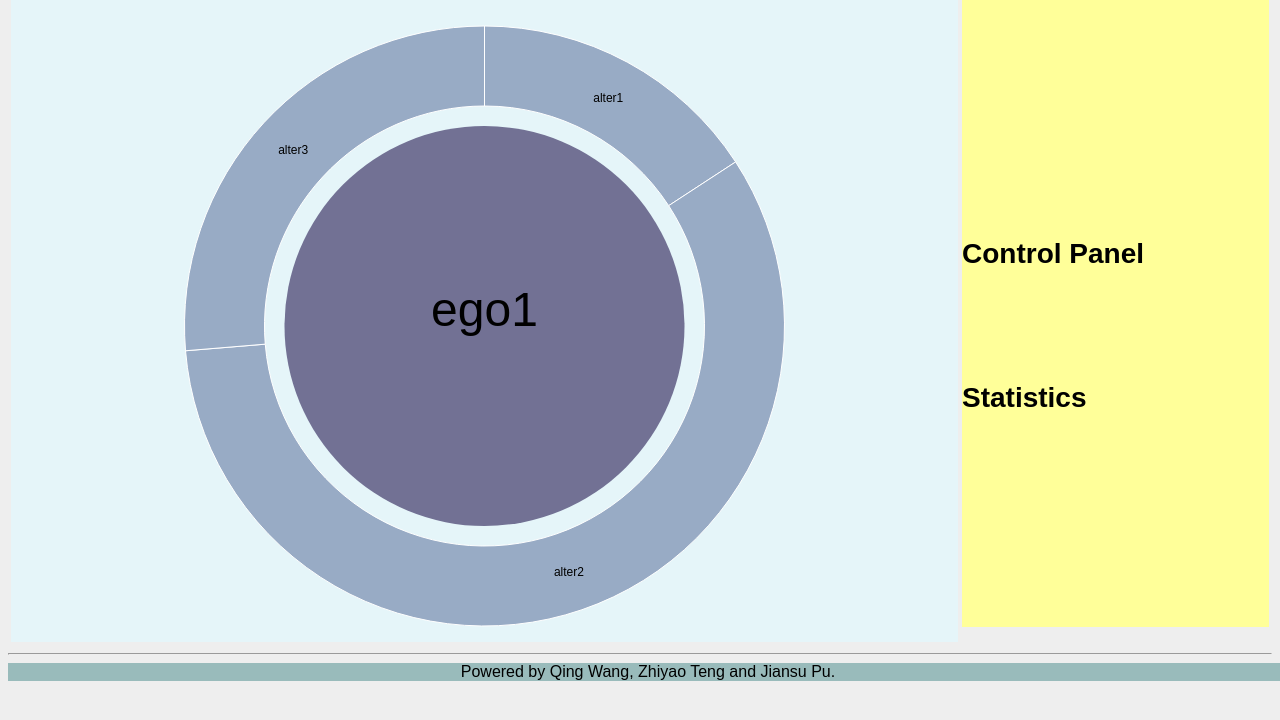
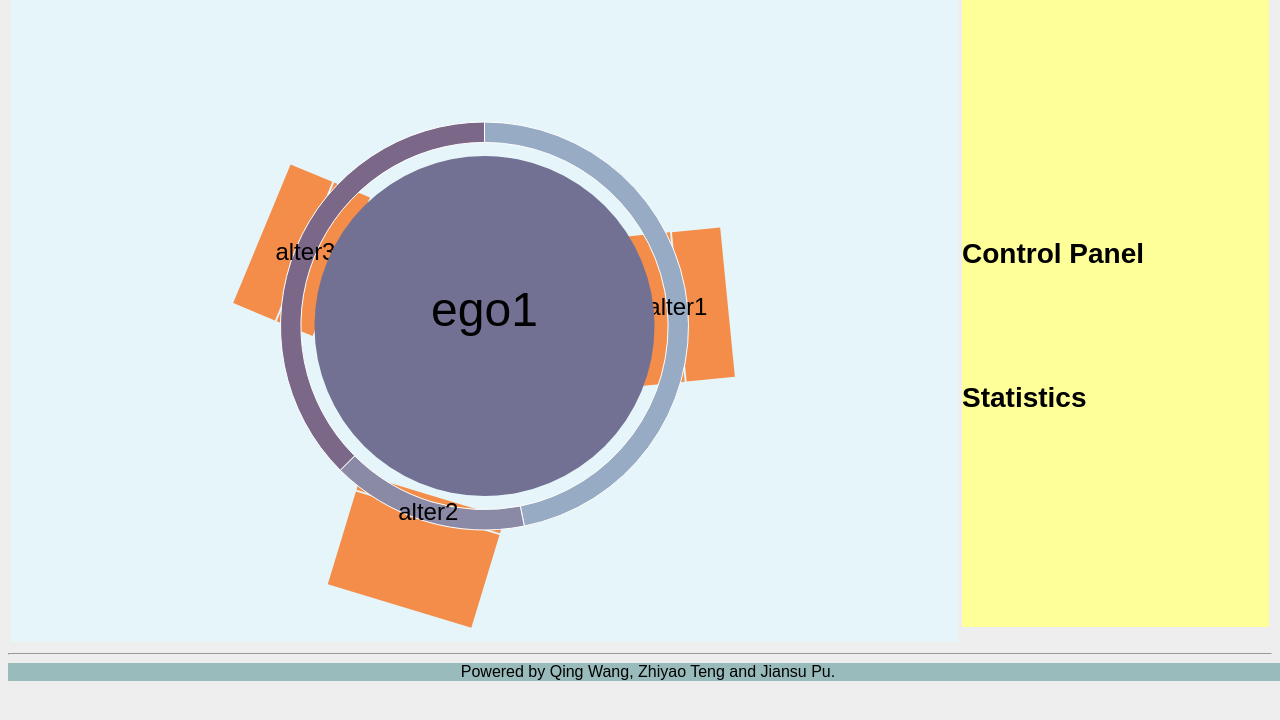
Before and after one commit to Vincent-wq/Ego-Vis, a plain HTML site: page index.html in a window 1280 px wide. Shown: the part 186-906 px from the top of the page. Drawn offline with Linux system fonts and the light colour scheme.

Commit message:
donut with radical bars

```diff
--- a/data/egoTemplate.json
+++ b/data/egoTemplate.json
@@ -2,10 +2,10 @@
 	"egos":
 	       [{
              "nodes" : [
-                       {"name": "ego1",   "ntype": 0, "w": 90},
-                       {"name": "alter1", "ntype": 1, "w": 21},
-    	               {"name": "alter2", "ntype": 1, "w": 77},
-    	               {"name": "alter3", "ntype": 1, "w": 35}
+                       {"name": "ego1",   "ntype": 0, "w1": 40, "w2":54},
+                       {"name": "alter1", "ntype": 1, "w1": 30, "w2":30},
+    	               {"name": "alter2", "ntype": 2, "w1": 10, "w2":60},
+    	               {"name": "alter3", "ntype": 3, "w1": 24, "w2":28}
     	              ],
              "link_ego2alter": [
                                 {"source": 0, "target": 1, "ltype":0,  "w1":12, "w2":14},
--- a/egoVis.js
+++ b/egoVis.js
@@ -26,9 +26,9 @@ var link_io_stroke  = "#addd8e";
 var widthDonut = 947, heightDonut = 680;
 var padddingDonut = 100;
 var radiusDonut = Math.min(widthDonut,heightDonut)/2;
-var outRadiusDonut = radiusDonut-40,
-    inRadiusDonut = radiusDonut-120;
-var egoSize = 200
+var outRadiusDonut = radiusDonut*0.6,
+    inRadiusDonut = radiusDonut*0.54;
+var egoSize = radiusDonut*0.5
 var egoFill = "#727194"
 var colorDonut = d3.scale.ordinal().range(["#98abc5", "#8a89a6", "#7b6888"]);
 
@@ -48,15 +48,14 @@ var padddingStat = 100;
 
 var svgDonut  = d3.select("#mainVis").append("svg").attr("width",widthDonut)
                                                    .attr("height",heightDonut)
-                                                   .append("g")
-                                                   .attr("transform", "translate(" + widthDonut / 2 + "," + heightDonut / 2 + ")");
+
 var arcDonut = d3.svg.arc()
                  .outerRadius(outRadiusDonut)
                  .innerRadius(inRadiusDonut);
 
 var pieDonut = d3.layout.pie()
-                        .sort(null)
-                        .value(function(d) { return d.w; });
+                        .sort(d3.descending)
+                        .value(function(d) { return d.w1;});
 
 
 var svgBulbel = d3.select("#mainVis").append("svg").attr("width",widthBuble)
@@ -185,44 +184,73 @@ d3.json("data/egoTemplate.json",
 
 // DonutVis
             selEgo = data.egos[0].nodes
+            var alter_w1 = new Array,
+                alter_w2 = new Array,
+                alter_w21 = new Array;
+            for (var t in selEgo) {alter_w1.push(selEgo[t].w1);alter_w2.push(selEgo[t].w2);};
+            for (var t in selEgo) {alter_w21.push(selEgo[t].w2-selEgo[t].w1);};
 
+            var scale100_1 = d3.scale.linear()
+                                     .domain([0,Math.max.apply(null, alter_w2)])
+                                     .range([0,0.5])
+            console.log(alter_w21);
             var ego    = selEgo.filter(function(d){return d.ntype == 0})
-            var alters = selEgo.filter(function(d){return d.ntype == 1})
+            var alters = selEgo.filter(function(d){return d.ntype != 0})
 
-            console.log(ego)
-            var gDonutAlters = svgDonut.selectAll(".arcDonut")
+            var altersDonut = svgDonut.selectAll(".arcDonut")
                                        .data(pieDonut(alters))
                                        .enter().append("g")
                                        .attr("class","arcDonut")
+                                       .attr("transform", "translate(" + widthDonut / 2 + "," + heightDonut / 2 + ")");
 
-            var egoDonut = svgDonut.selectAll(".circleDonut")
+                            altersDonut.append("line")
+                                       .attr("stroke","#F38D49")
+                                       .attr("stroke-width", 150)
+                                       .attr("x1", function(d) {return arcDonut.centroid(d)[0]*1.01;})
+                                       .attr("y1", function(d) {return arcDonut.centroid(d)[1]*1.01;})
+                                       .attr("x2", function(d) {return arcDonut.centroid(d)[0]*(1.01+(scale100_1(d.data.w2)));})
+                                       .attr("y2", function(d) {return arcDonut.centroid(d)[1]*(1.01+(scale100_1(d.data.w2)));});
+
+                           svgDonut.selectAll(".circleDonut")
                                    .data(ego).enter().append("g")
                                    .append("circle")
                                    .attr("class","circleDonut")
                                    .attr("r", egoSize)
-                                   .attr("cx", 0)
-                                   .attr("cy", 0)
-                                   .attr("fill",egoFill)
+                                   .attr("cx", widthDonut/2)
+                                   .attr("cy", heightDonut/2)
+                                   .attr("fill",egoFill);
 
-            var egoText =  svgDonut.selectAll(".egoTextDonut")
+                            altersDonut.append("line")
+                                       .attr("stroke","#F38D49")
+                                       .attr("stroke-width", 150)
+                                       .attr("x1", function(d) {return arcDonut.centroid(d)[0]*1;})
+                                       .attr("y1", function(d) {return arcDonut.centroid(d)[1]*1;})
+                                       .attr("x2", function(d) {return arcDonut.centroid(d)[0]*(1-(scale100_1(d.data.w1)));})
+                                       .attr("y2", function(d) {return arcDonut.centroid(d)[1]*(1-(scale100_1(d.data.w1)));});
+
+              svgDonut.selectAll(".egoTextDonut")
                                    .data(ego).enter().append("g")
                                    .append("text")
+                                   .attr("dx",widthDonut/2)
+                                   .attr("dy",heightDonut/2)
                                    .attr("font-size",48)
                                    .attr("font-family", "sans-serif")
                                    .attr("text-anchor","middle")
-                                   .text(function (d) {return d.name;})
+                                   .text(function (d) {return d.name;});
 
 
-            console.log(gDonutAlters)
-
-                gDonutAlters.append("path")
+            var alterArc  =  altersDonut.append("path")
                       .attr("d",arcDonut)
                       .style("fill", function(d) {return colorDonut(d.data.ntype);});
+            console.log(alterArc)
 
-                gDonutAlters.append("text")
+            var altersText=  altersDonut.append("text")
                       .attr("transform", function(d) { return "translate(" + arcDonut.centroid(d) + ")"; })
                       .attr("dy", ".35em")
                       .text( function(d) {return d.data.name;} );
+
+
+                      console.log(altersDonut);
 
 
 
--- a/index.html
+++ b/index.html
@@ -55,7 +55,7 @@
 
 /*Donut chart*/
         .arcDonut text {
-            font-size: 12px;
+            font-size: 24px;
             font-family: sans-serif;
             text-anchor: middle;}
 
@@ -67,6 +67,11 @@
             stroke: #fff;
             fill:#727194;}
 
+        .egoTextDonut text {
+            font-size: 48px;
+            font-family: sans-serif;
+            text-anchor:middle;
+        }
 
         </style>
     </head>
```
